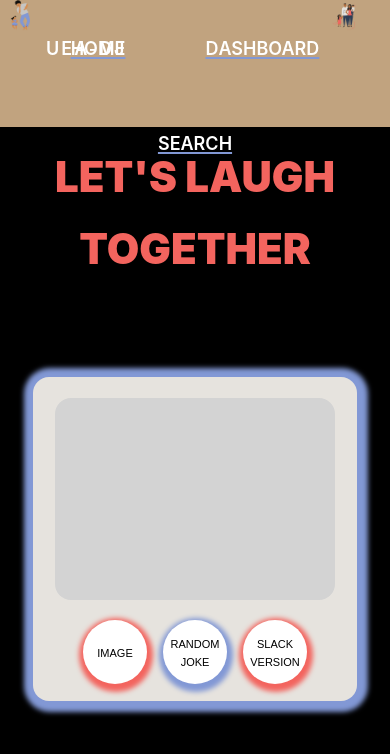
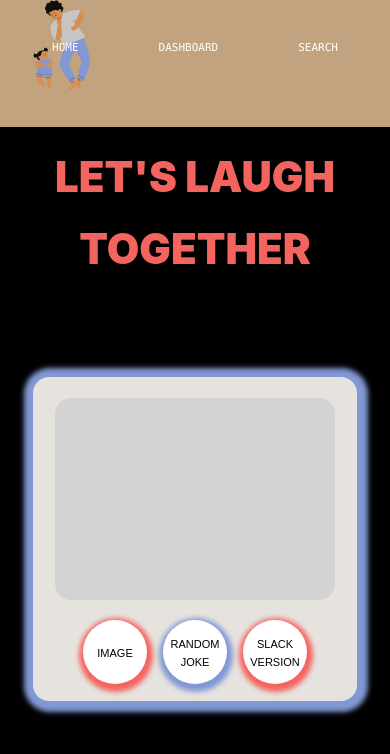
Before and after one commit to darsuabasi/jokesApp, a React (Create React App) app in the folder my-jokes/: page /dashboard/random-jokes in a window 390 px wide. Shown: the top 754 px of the page. Built offline with nearby package versions, Linux system fonts and the light colour scheme; no server answers.

Commit message:
complete responsiveness for navbar

```diff
--- a/my-jokes/src/components/css/Navbar.css
+++ b/my-jokes/src/components/css/Navbar.css
@@ -1,25 +1,40 @@
 * {
     padding: 0;
     margin: 0;
+}
+
+:root {
+    --blizzyBlack: #000;
+    --glowGrapefruit: #f3645e;
+    --mintGreen: #e0f5f4;
+    --icyBlue: #8298d5;
+    --glowyPeach: #f9b28e;
+    --tizzyTan: #e6e3de;
+    --whiteScale: rgba(255, 255, 255, 0.76);
+    --pureWhite: #ffffff;
+    --shadowColor: rgba(0, 0, 0, .2);
+    --shadowColorTwo: rgba(255, 255, 255, .5);
 }
 
 .navbar-main-div {
     width: 100%;
     height: 15vh;
     background-image: url('../../assets/header4.png');
-    /* background-color: #c1a37f; */
-    /* background-color: tan; */
     background-size: cover;
     background-size: contain;
     background-size: 3%;
     justify-content: center;
     align-items: center;
+    font-variant: all-small-caps;
+    font-weight: 400;
+    font-stretch: normal;
+    font-style: normal;
+    line-height: 1.54;
+    font-family: IBM Plex Mono,Lucida Console,Monaco,"monospace";
 }
 
 .navbar-main-div:hover {
     background-image: url('../../assets/header8.png');
-    /* background-size: cover; */
-    /* background-size: contain; */
     background-size: 100%;
     justify-content: center;
     align-items: center;
@@ -34,12 +49,12 @@
 .menu-icon {
     line-height: 60px;
     width: 100%;
-    background: #000;
+    background: var(--blizzyBlack);
     text-align: right;
     box-sizing: border-box;
     padding: 15px 24px;
     cursor: pointer;
-    color: #fff;
+    color: var(--pureWhite);
     display: none;
 }
 
@@ -48,7 +63,7 @@
     position: fixed;
     float: left;
     margin: 16px 46px;
-    color: #fff;
+    color: var(--pureWhite);
     font-weight: bold;
     font-size: 20px;
     letter-spacing: 2px;
@@ -56,8 +71,6 @@
 
 .menu-div:hover {
     height: 15vh;
-    /* background-color: #e6e3de; */
-    /* background-color: #f3645e; */
 }
 
 .navbar-main-ul {
@@ -65,7 +78,7 @@
     list-style: none;
     background: rgba(0, 0, 0, 0);
     overflow: hidden;
-    color: #fff;
+    color: var(--pureWhite);
     padding: 0;
     text-align: right;
     margin: 0;
@@ -74,30 +87,29 @@
 }
 
 .navbar-sub-div.black ul {
-    background: #000;
+    background: var(--blizzyBlack);
 }
 
 .nav-item {
     display: inline-block;
     padding: 16px 40px;
-    color: #000;
+    color: var(--blizzyBlack);
 }
 
 .navlink-style {
-    color: #fff;
-    font-size: 26px;
-    font-weight: 600;
+    color: var(--pureWhite);
+    font-size: 38px;
     font-variant: all-petite-caps;
-    text-decoration: underline #8298d5;
+    text-decoration: none;
 }
 
 .navlink-style:hover {
-    color: #fff;
-    text-decoration: line-through #8298d5;
+    color: var(--pureWhite);
+    text-decoration: underline var(--icyBlue);
 }
 
 .logo-style {
-    color: #fff;
+    color: var(--pureWhite);
     font-size: 26px;
     font-weight: 600;
     font-variant: all-petite-caps;
@@ -105,6 +117,79 @@
 }
 
 .logo-style:hover {
-    color: #fff;
+    color: var(--pureWhite);
     text-decoration: none !important;
 }
+
+@media (max-width: 800px) {
+
+    .navbar-logo {
+        display: none;
+    }
+    .navlink-style {
+        font-size: 30px;
+    }
+
+    .navbar-main-div:hover {
+        background-image: url('../../assets/header8.png');
+        background-size: contain;
+        background-size: 300%;
+        justify-content: center;
+        align-items: center;
+    }
+}
+
+@media (max-width: 500px) {
+
+    .navbar-logo {
+        display: none;
+    }
+    .navlink-style {
+        font-size: 22px;
+    }
+
+    .navbar-main-div:hover {
+        background-image: url('../../assets/header8.png');
+        background-size: contain;
+        background-size: 300%;
+        justify-content: center;
+        align-items: center;
+    }
+}
+
+@media (max-width: 420px) {
+
+    .navbar-logo {
+        display: none;
+    }
+
+    .navlink-style {
+        font-size: 16px;
+    }
+
+    .navbar-main-div:hover {
+        background-image: url('../../assets/header8.png');
+        background-size: contain;
+        background-size: 300%;
+        justify-content: center;
+        align-items: center;
+    }
+}
+
+@media (max-width: 360px) {
+
+    .navbar-logo {
+        display: none;
+    }
+    .navlink-style {
+        font-size: 10px;
+    }
+
+    .navbar-main-div:hover {
+        background-image: url('../../assets/header8.png');
+        background-size: contain;
+        background-size: 500%;
+        justify-content: center;
+        align-items: center;
+    }
+}
```
